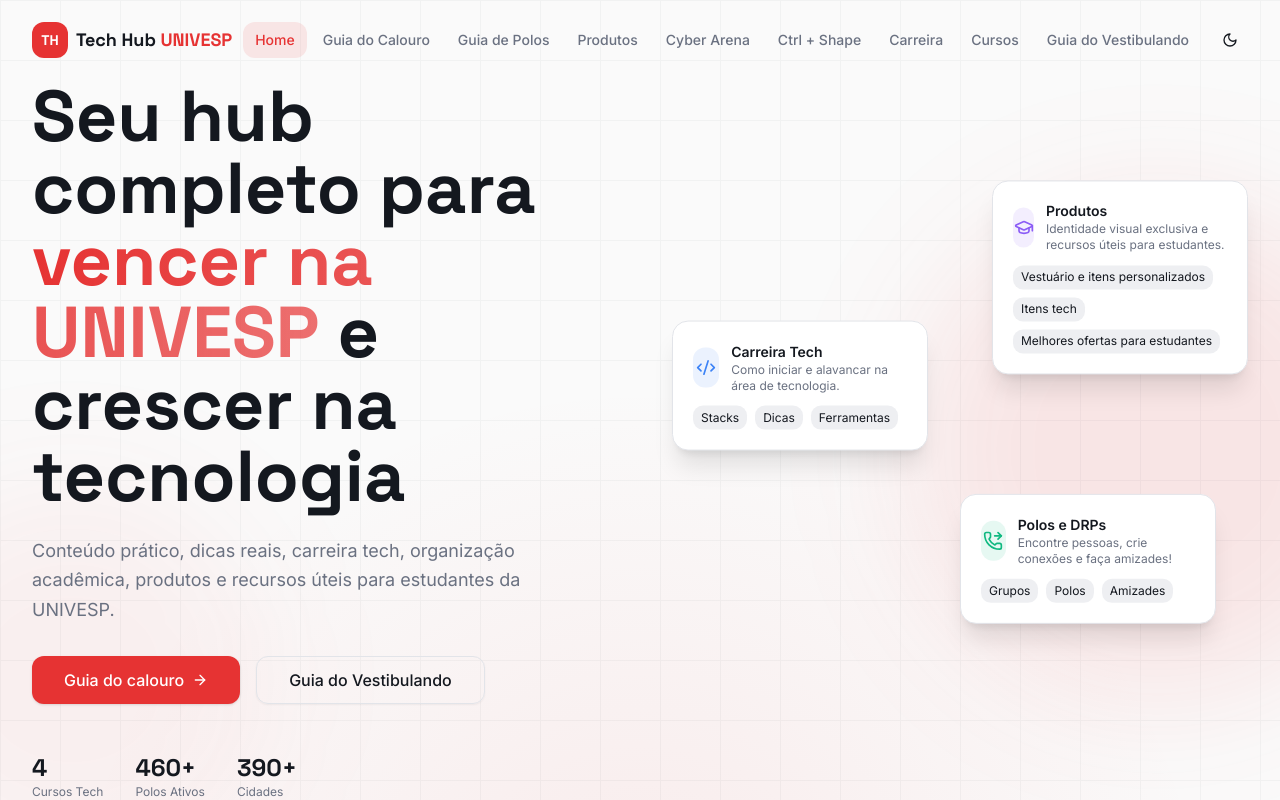
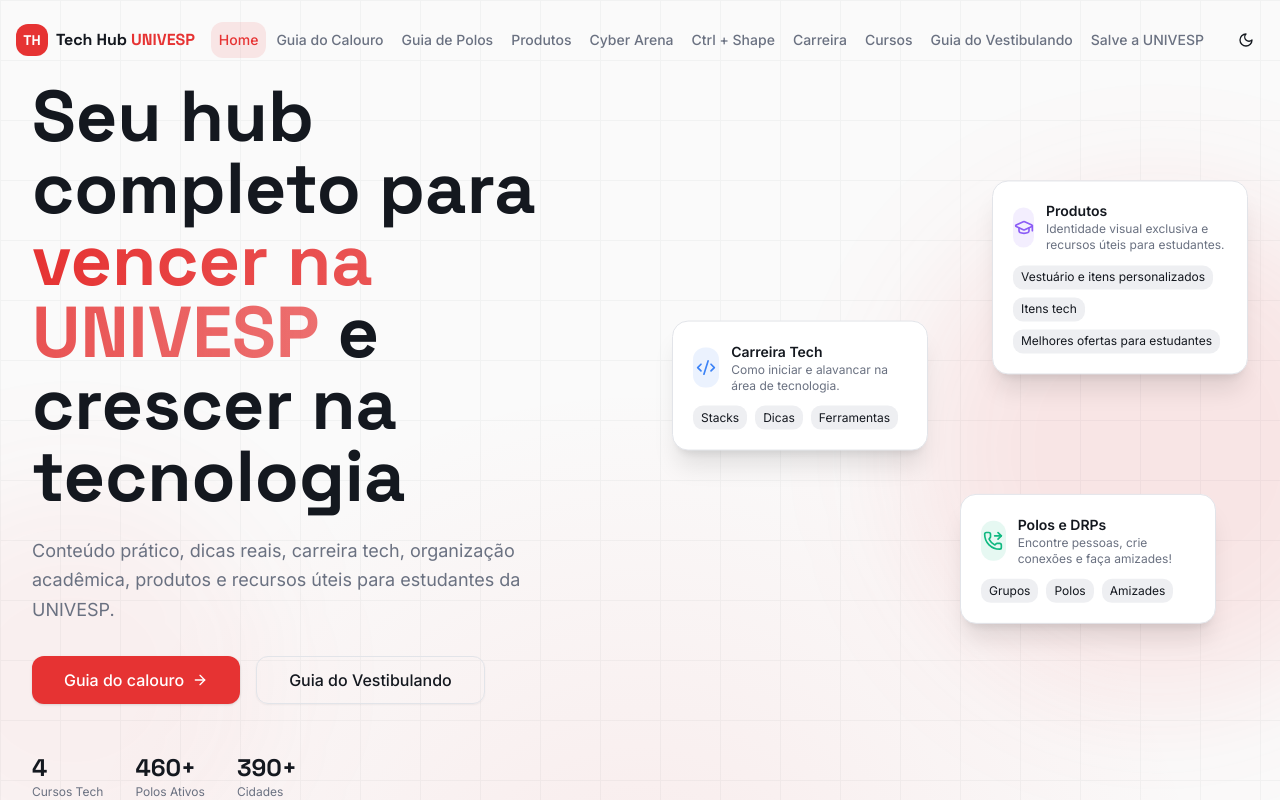
Before and after one commit to Joao-Eduardo-Alves/Tech-Hub-UNIVESP, a React (Vite) app: page / in a window 1280 px wide. Shown: the top 800 px of the page. Built offline with nearby package versions, Linux system fonts and the light colour scheme.

Commit message:
feat(saveunivesp): redimensionado tamanho de opcoes para adicionar pagina salve a univesp

```diff
--- a/src/components/layout/Header.jsx
+++ b/src/components/layout/Header.jsx
@@ -14,6 +14,7 @@
   { label: "Carreira", path: "/carreira" },
   { label: "Cursos", path: "/cursos" },
   { label: "Guia do Vestibulando", path: "/vestibulando" },
+  { label: "Salve a UNIVESP", path: "/salve-a-univesp" },
 ];
 
 export default function Header() {
@@ -53,25 +54,25 @@
           : "bg-transparent"
       }`}
     >
-      <div className="max-w-7xl mx-auto px-4 sm:px-6 lg:px-8">
+      <div className="max-w-7xl mx-auto px-4 sm:px-6 lg:px-4">
         <div className="flex items-center justify-between h-16 lg:h-20">
           <Link to="/" className="flex items-center gap-2 group">
-            <div className="w-9 h-9 rounded-xl bg-primary flex items-center justify-center transition-transform group-hover:scale-110">
+            <div className="w-8 h-8 rounded-xl bg-primary flex items-center justify-center transition-transform group-hover:scale-110">
               <span className="text-primary-foreground font-heading font-bold text-sm">
                 TH
               </span>
             </div>
-            <span className="font-heading font-bold text-lg text-foreground">
+            <span className="font-heading font-bold text-base text-foreground">
               Tech Hub <span className="text-primary">UNIVESP</span>
             </span>
           </Link>
 
-          <nav className="hidden lg:flex items-center gap-1">
+          <nav className="hidden lg:flex items-center gap-0.5 flex-nowrap overflow-x-auto">
             {navItems.map((item) => (
               <Link
                 key={item.path}
                 to={item.path}
-                className={`px-3 py-2 rounded-lg text-sm font-medium transition-all duration-300 ${
+                className={`px-2 py-2 rounded-lg text-sm font-medium transition-all duration-300 whitespace-nowrap ${
                   location.pathname === item.path
                     ? "text-primary bg-primary/10"
                     : "text-muted-foreground hover:text-foreground hover:bg-muted"
@@ -82,7 +83,7 @@
             ))}
           </nav>
 
-          <div className="flex items-center gap-2">
+          <div className="flex items-center gap-1">
             <Button
               variant="ghost"
               size="icon"
```
